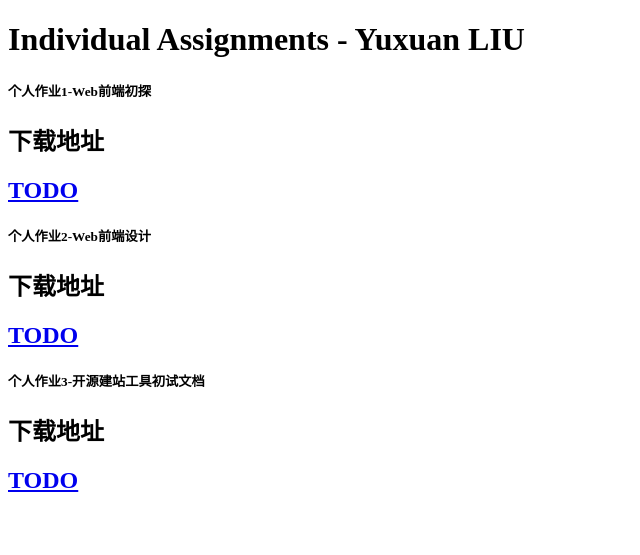
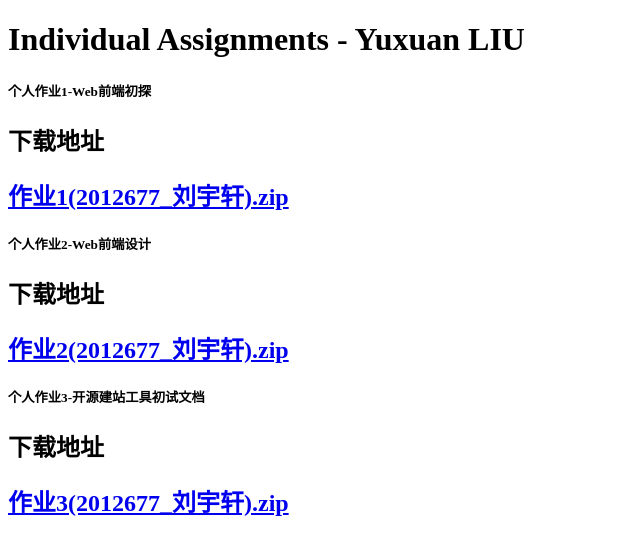
Before and after one commit to NKULYX/NKU-COSC0024-Internet-Database-Development-Yii, a Yii app: template backend/views/site/lyx.php in a window 1280 px wide. Shown: the top 555 px of the page, without its empty margins (0-640 px from the left). Run offline with PHP 8.4 and a stand-in for Yii, Linux system fonts and the light colour scheme; the template is opened without the code that fills it, so the values that code supplies are empty; some libraries are stand-ins or nearby versions.

Commit message:
update personal work download

```diff
--- a/backend/views/site/lyx.php
+++ b/backend/views/site/lyx.php
@@ -15,19 +15,21 @@
                   <h5 class="card-title">个人作业1-Web前端初探</h5>
                   <div class="row">
                     <div class="col-lg-3 col-md-4 label "><h2>下载地址</h2></div>
-                    <div class="col-lg-9 col-md-8"><h2><a href="https://github.com/">TODO</a></h2></div>
+                    <div class="col-lg-9 col-md-8"><h2><a href="../../data/personal/lyx/作业1(2012677_刘宇轩).zip" download="作业1(2012677_刘宇轩).zip">作业1(2012677_刘宇轩).zip</a></h2></div>
                   </div>
 
                   <h5 class="card-title">个人作业2-Web前端设计</h5>
                   <div class="row">
                   <div class="col-lg-3 col-md-4 label "><h2>下载地址</h2></div>
-                    <div class="col-lg-9 col-md-8"><h2><a href="https://github.com/">TODO</a></h2></div>
+                      <div class="col-lg-9 col-md-8"><h2><a href="../../data/personal/lyx/作业2(2012677_刘宇轩).zip" download="作业2(2012677_刘宇轩).zip">作业2(2012677_刘宇轩).zip</a></h2></div>
+
                   </div>
 
                   <h5 class="card-title">个人作业3-开源建站工具初试文档</h5>
                   <div class="row">
                   <div class="col-lg-3 col-md-4 label "><h2>下载地址</h2></div>
-                    <div class="col-lg-9 col-md-8"><h2><a href="https://github.com/">TODO</a></h2></div>
+                      <div class="col-lg-9 col-md-8"><h2><a href="../../data/personal/lyx/作业3(2012677_刘宇轩).zip" download="作业3(2012677_刘宇轩).zip">作业3(2012677_刘宇轩).zip</a></h2></div>
+
                   </div>
 
                 </div>
```
Also changed, not shown: frontend/web/statics/assets/img/hero.png (added), 3 other files.
